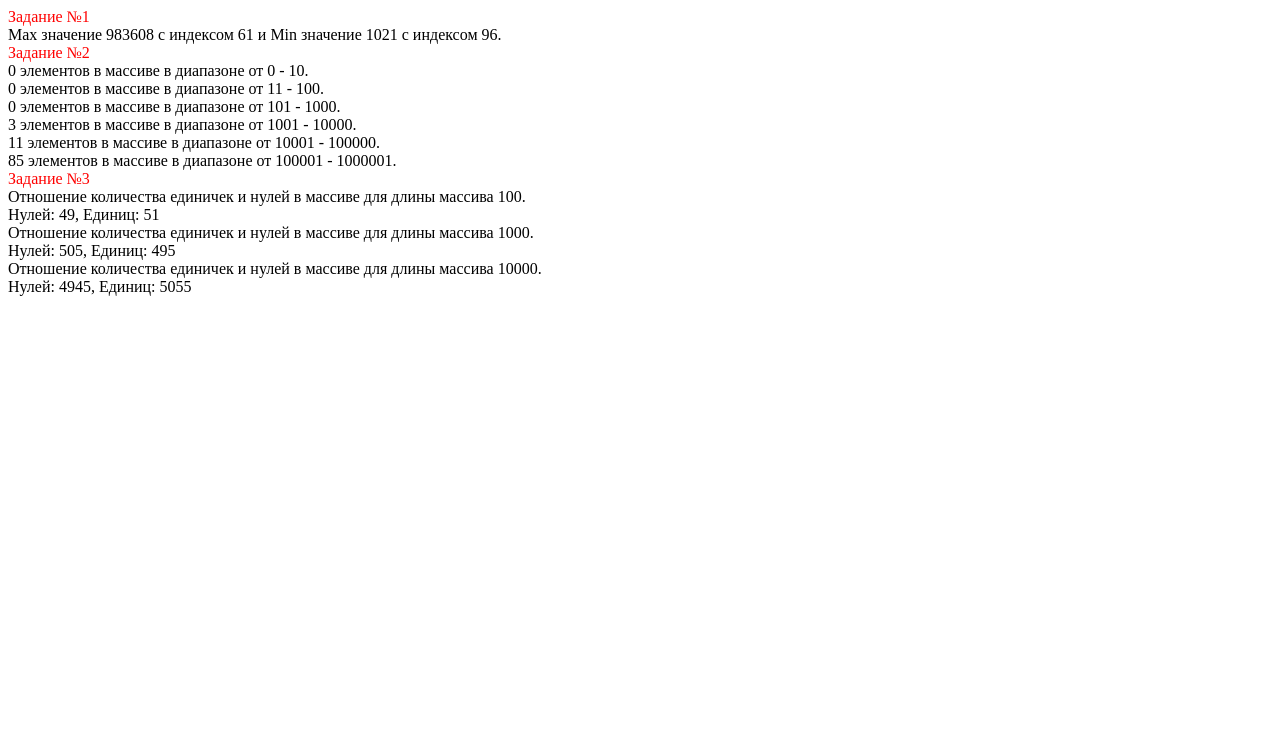
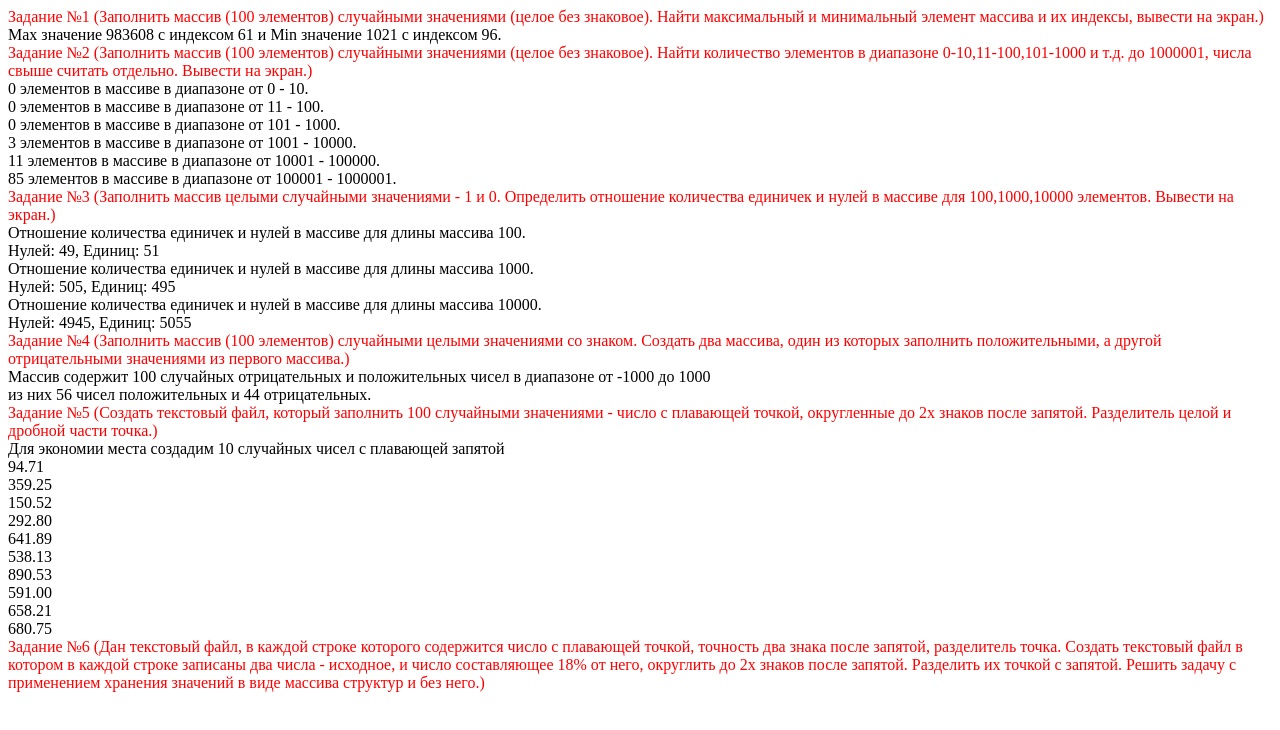
Before and after one commit to Answer-0885/testTask, a plain HTML site: page index.html in a window 1280 px wide. Drawn offline with Linux system fonts and the light colour scheme.

Commit message:
Задание 5 сделано

```diff
--- a/index.html
+++ b/index.html
@@ -10,12 +10,27 @@
    <script src="./script.js" defer></script>
 </head>
 <body>
-    <div class="style">Задание №1</div>
+    <div class="style">Задание №1 (Заполнить массив (100 элементов) случайными значениями (целое без знаковое).
+        Найти максимальный и минимальный элемент массива и их индексы, вывести на экран.)</div>
     <div class="task1"></div>
-    <div class="style">Задание №2</div>
+    <div class="style">Задание №2 (Заполнить массив (100 элементов) случайными значениями (целое без знаковое).
+         Найти количество элементов в диапазоне 0-10,11-100,101-1000 и т.д. до 1000001, числа свыше считать отдельно. Вывести на экран.)</div>
     <div class="task2"></div>
-    <div class="style">Задание №3</div>
+    <div class="style">Задание №3 (Заполнить массив целыми случайными значениями - 1 и 0.
+         Определить отношение количества единичек и нулей в массиве для 100,1000,10000 элементов. Вывести на экран.)</div>
     <div class="task3"></div>
+    <div class="style">Задание №4 (Заполнить массив (100 элементов) случайными целыми значениями со знаком. Создать два массива,
+         один из которых заполнить положительными, а другой отрицательными значениями из первого массива.)</div>
+    <div class="task4"></div>
+    <div class="style">Задание №5 (Создать текстовый файл, который заполнить 100 случайными значениями -
+        число с плавающей точкой, округленные до 2х знаков после запятой. Разделитель целой и дробной части точка.)</div>
+    <div class="task5"></div>
+    <div class="style">Задание №6 (Дан текстовый файл, в каждой строке которого содержится число с плавающей точкой,
+         точность два знака после запятой, разделитель точка. Создать текстовый файл в котором в каждой
+         строке записаны два числа - исходное, и число составляющее 18% от него,
+         округлить до 2х знаков после запятой. Разделить их точкой с запятой.
+         Решить задачу с применением хранения значений в виде массива структур и без него.)</div>
+    <div class="task6"></div>
 
 </body>
 
--- a/script.js
+++ b/script.js
@@ -3,6 +3,9 @@
 const task1 = document.querySelector('.task1');
 const task2 = document.querySelector('.task2');
 const task3 = document.querySelector('.task3');
+const task4  = document.querySelector('.task4');
+const task5  = document.querySelector('.task5');
+const task6  = document.querySelector('.task6');
 
 //1. Заполнить массив (100 элементов) случайными значениями (целое без знаковое).
 // Найти максимальный и минимальный элемент массива и их индексы, вывести на экран.
@@ -113,3 +116,41 @@ task3.innerHTML = `Отношение количества единичек и
 Нулей: ${counts1000[0]}, Единиц: ${counts1000[1]} <br>
 Отношение количества единичек и нулей в массиве для длины массива 10000. <br>
 Нулей: ${counts10000[0]}, Единиц: ${counts10000[1]}`;
+
+//4. Заполнить массив (100 элементов) случайными целыми значениями со знаком. Создать два массива,
+// один из которых заполнить положительными, а другой отрицательными значениями из первого массива.
+let array24 = []
+for (let i = 0; i < 100; i++) {
+    array24.push(Math.floor(((Math.random() < 0.5) ? Math.random() * -1000 : Math.random() * 1000)))
+}
+console.log(array24);
+
+let arrayPositive = [];
+let arrayNegative = [];
+for (let i = 0; i < array24.length; i++) {
+    if (array24[i] > 0) {
+        arrayPositive.push(array24[i])
+    } else {
+        arrayNegative.push(array24[i])
+    }
+  }
+console.log(arrayPositive);
+console.log(arrayNegative);
+task4.innerHTML = `Массив содержит ${array24.length} случайных отрицательных и положительных чисел в диапазоне от -1000 до 1000 <br>
+ из них ${arrayPositive.length} чисел положительных и ${arrayNegative.length} отрицательных.` ;
+//5. Создать текстовый файл, который заполнить 100 случайными значениями - число с плавающей точкой,
+// округленные до 2х знаков после запятой. Разделитель целой и дробной части точка.
+
+let array25 = []
+for (let i = 0; i < 10; i++) {
+    array25.push(parseFloat(Math.random() * 1000).toFixed(2))
+}
+console.log(array25);
+task5.innerHTML = `Для экономии места создадим 10 случайных чисел с плавающей запятой <br>
+ ${array25.join('<br>')}` ;
+
+//6. Дан текстовый файл, в каждой строке которого содержится число с плавающей точкой,
+//  точность два знака после запятой, разделитель точка. Создать текстовый файл в котором
+//   в каждой строке записаны два числа - исходное, и число составляющее 18% от него,
+//    округлить до 2х знаков после запятой. Разделить их точкой с запятой.
+//  Решить задачу с применением хранения значений в виде массива структур и без него.
```
